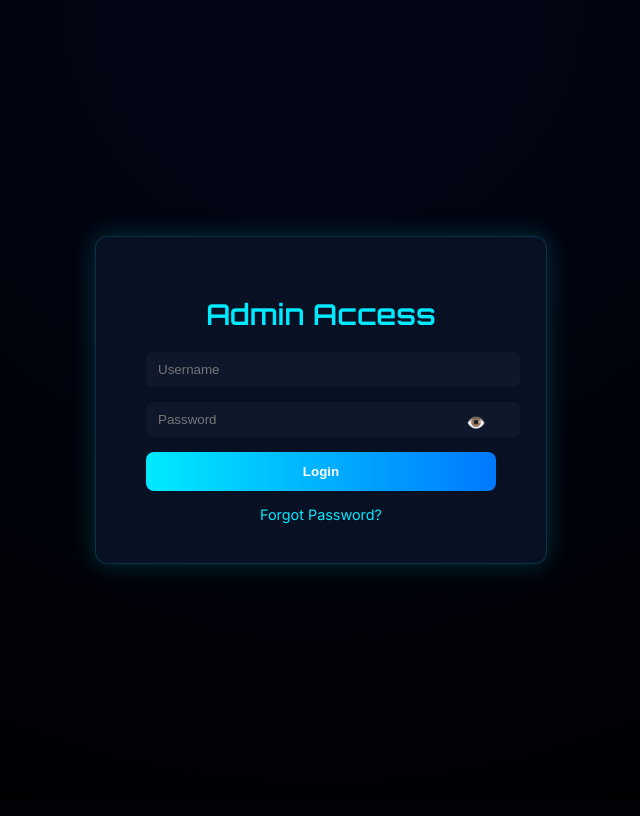
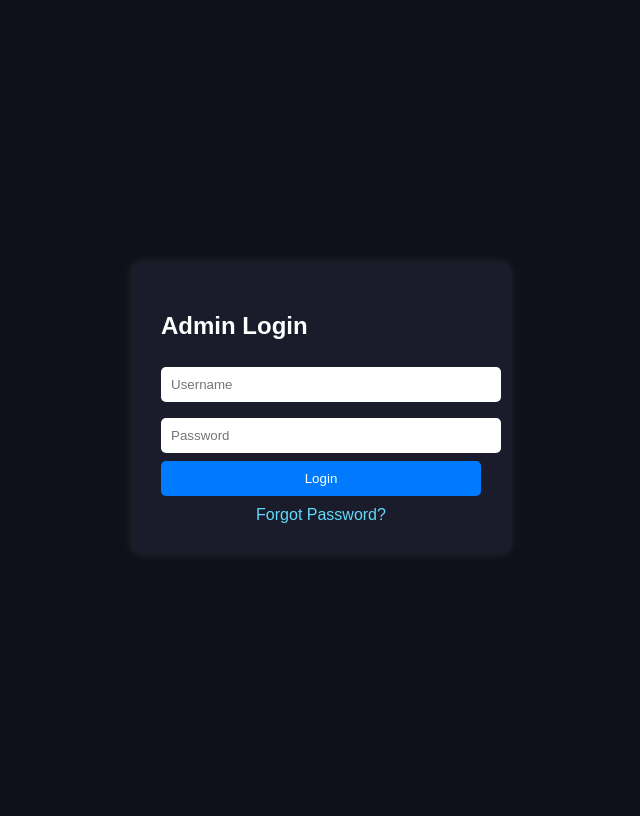
Before and after one commit to slickofficials/SlickOfficials-HQ-HUB, a Flask app: page /login in a window 1280 px wide. Shown: the whole page, without its empty margins (319-959 px from the left). Before the commit the page ends 573 px from the top, so only its background shows below. Run offline with Flask 3, Linux system fonts and the light colour scheme.

Commit message:
Update login.html

```diff
--- a/templates/login.html
+++ b/templates/login.html
@@ -2,104 +2,65 @@
 <html lang="en">
 <head>
     <meta charset="UTF-8">
-  <meta name="viewport" content="width=device-width, initial-scale=1.0">
-  <title>Admin Login | Slickofficials HQ</title>
-  <link href="https://fonts.googleapis.com/css2?family=Orbitron:wght@600&family=Inter:wght@400;600&display=swap" rel="stylesheet">
+    <title>Admin Login</title>
     <style>
         body {
-      background: radial-gradient(circle at top, #020617, #000);
-      font-family: 'Inter', sans-serif;
+            font-family: Arial, sans-serif;
+            background: #0f111a;
+            color: white;
             display: flex;
+            align-items: center;
             justify-content: center;
-      align-items: center;
             height: 100vh;
-      color: #fff;
-      margin: 0;
         }
-    .login-box {
-      background: rgba(10, 20, 40, 0.85);
-      padding: 40px 50px;
-      border-radius: 12px;
-      text-align: center;
-      width: 350px;
-      box-shadow: 0 0 25px rgba(0, 238, 255, 0.2);
-      border: 1px solid rgba(0, 255, 255, 0.15);
-    }
-    h1 {
-      font-family: 'Orbitron', sans-serif;
-      color: #00eaff;
-      font-size: 1.8rem;
-      margin-bottom: 20px;
+        form {
+            background: #1a1c2b;
+            padding: 30px;
+            border-radius: 10px;
+            width: 320px;
+            box-shadow: 0 0 10px rgba(255,255,255,0.1);
         }
         input {
             width: 100%;
-      padding: 10px 12px;
+            padding: 10px;
+            margin: 8px 0;
+            border-radius: 5px;
             border: none;
-      outline: none;
-      border-radius: 6px;
-      background: #0f172a;
-      color: white;
-      margin-bottom: 15px;
         }
         button {
             width: 100%;
-      padding: 12px;
+            padding: 10px;
+            background: #007bff;
+            color: white;
             border: none;
-      border-radius: 8px;
-      background: linear-gradient(90deg, #00eaff, #0078ff);
-      color: white;
-      font-weight: bold;
+            border-radius: 5px;
             cursor: pointer;
-      transition: 0.3s;
         }
-    button:hover {
-      transform: scale(1.05);
-      box-shadow: 0 0 15px #00eaff;
-    }
-    .forgot-link {
+        button:hover { background: #0056b3; }
+        a {
             display: block;
-      margin-top: 15px;
-      color: #00eaff;
-      font-size: 0.9rem;
+            text-align: center;
+            margin-top: 10px;
+            color: #61dafb;
             text-decoration: none;
         }
-    .forgot-link:hover {
-      text-decoration: underline;
-    }
-    .eye {
-      position: absolute;
-      right: 10px;
-      top: 10px;
-      cursor: pointer;
-      color: #00eaff;
-    }
-    .password-wrapper {
-      position: relative;
-    }
-    .error {
-      color: #ff4444;
-      margin-bottom: 10px;
-    }
+        a:hover { text-decoration: underline; }
     </style>
 </head>
 <body>
-  <form class="login-box" method="POST">
-    <h1>Admin Access</h1>
-    {% if error %}<div class="error">{{ error }}</div>{% endif %}
+    <form method="POST">
+        <h2>Admin Login</h2>
+        {% with messages = get_flashed_messages(with_categories=true) %}
+          {% if messages %}
+            {% for category, message in messages %}
+              <p style="color:{{ 'red' if category == 'danger' else 'lime' }}">{{ message }}</p>
+            {% endfor %}
+          {% endif %}
+        {% endwith %}
         <input type="text" name="username" placeholder="Username" required>
-    <div class="password-wrapper">
-      <input type="password" id="password" name="password" placeholder="Password" required>
-      <span class="eye" onclick="togglePassword()">👁️</span>
-    </div>
+        <input type="password" name="password" placeholder="Password" required>
         <button type="submit">Login</button>
-    <a href="{{ url_for('forgot_password') }}" class="forgot-link">Forgot Password?</a>
+        <a href="{{ url_for('forgot_password') }}">Forgot Password?</a>
     </form>
-
-  <script>
-    function togglePassword() {
-      const pwd = document.getElementById("password");
-      pwd.type = pwd.type === "password" ? "text" : "password";
-    }
-  </script>
 </body>
 </html>
```
Lines whose indentation alone changed are shown as unchanged.
